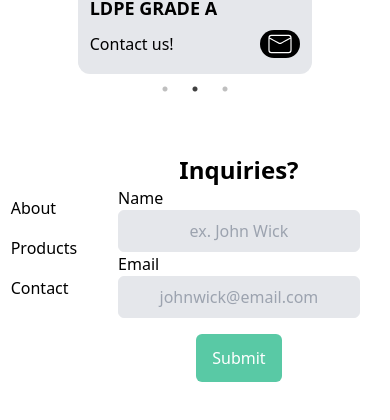
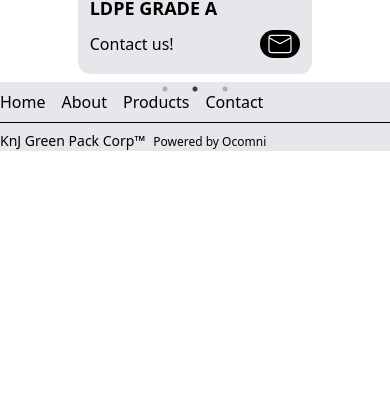
Before and after one commit to gualberto2/GreenCorp, a React (Vite) app: page /products in a window 390 px wide. Shown: the part 270-690 px from the top of the page. Built offline with nearby package versions, Linux system fonts and the light colour scheme; a web font is replaced by a local one.

Commit message:
feat: finished footer design
- Simple minimalist footer responsive for mobile and desktop users

```diff
--- a/src/components/GlobalComponents/Footer.jsx
+++ b/src/components/GlobalComponents/Footer.jsx
@@ -3,32 +3,39 @@ import React from "react";
 
 const Footer = () => {
   return (
-    <footer className="lg:text-left pt-20 flex items-center">
+    <footer className="bg-gray-200 mt-2 pt-2 lg:mt-10 md:mt-10">
       {/* Navigation Links */}
-      <div className="mx-auto text-center">
-        <div className="font-light pb-10">
-          <div className="flex flex-col text-left lg:text-lg lg:pr-4 gap-4">
-            <p className="lg:hover:cursor-pointer lg:hover:underline lg:decoration-green-500 hidden lg:block md:block">
+      <div>
+        <div className="flex gap-4">
+          <p className="hover:cursor-pointer hover:underline decoration-green-500">
             Home
           </p>
-            <p className="lg:hover:cursor-pointer lg:hover:underline lg:decoration-green-500">
+          <p className="hover:cursor-pointer hover:underline decoration-green-500">
             About
           </p>
-            <p className="lg:hover:cursor-pointer lg:hover:underline lg:decoration-green-500">
+          <p className="hover:cursor-pointer hover:underline decoration-green-500">
             Products
           </p>
-            <p className="lg:hover:cursor-pointer lg:hover:underline lg:decoration-green-500">
+          <p className="hover:cursor-pointer hover:underline decoration-green-500">
             Contact
           </p>
         </div>
-        </div>
+        <div className="mt-2  mb-2 border-b border-black"></div>
       </div>
       <div>
-        <h2 className="text-center text-2xl font-semibold">Inquiries?</h2>
-        <form onSubmit="" className="w-[80%] mx-auto">
-          <div className="flex flex-col items-center">
-            <div className="lg:flex">
-              <div className="lg:w-1/2 lg:pr-2">
+        <p className="text-sm font-light">
+          KnJ Green Pack Corp™
+          <span className="pl-2 text-xs font-extralight">
+            Powered by <span>Ocomni</span>
+          </span>
+        </p>
+      </div>
+
+      {/* Div for the footer form */}
+      {/* <div className="bg-slate-100 lg:border-none md:border-none border-black mt-8 w-full"> */}
+      {/* <form onSubmit="" className="">
+          <div className="flex flex-col lg:flex-row md:flex-row items-center gap-2 lg:items-end md:items-end">
+            <div className="lg:w-1/2 md:w-1/2 lg:pr-2 md:pr-2">
               <label htmlFor="first" className="font-light text-md text-gray">
                 Name
               </label>
@@ -40,10 +47,8 @@ const Footer = () => {
                 required
               />
             </div>
-            </div>
 
-            <div className="lg:flex">
-              <div className="lg:w-1/2 lg:pr-2">
+            <div className="lg:w-1/2 md:w-1/2 lg:pr-2 md:pr-2">
               <label htmlFor="email" className="font-light text-md text-gray">
                 Email
               </label>
@@ -55,9 +60,8 @@ const Footer = () => {
                 required
               />
             </div>
-            </div>
 
-            <div className="pt-4 lg:w-full text-left">
+            <div className="text-center">
               <button
                 type="submit"
                 className="py-3 px-4 font-light text-md text-white bg-[#59c9a5] rounded-md"
@@ -66,8 +70,8 @@ const Footer = () => {
               </button>
             </div>
           </div>
-        </form>
-      </div>
+        </form> */}
+      {/* </div> */}
     </footer>
   );
 };
```
Lines whose indentation alone changed are shown as unchanged.
